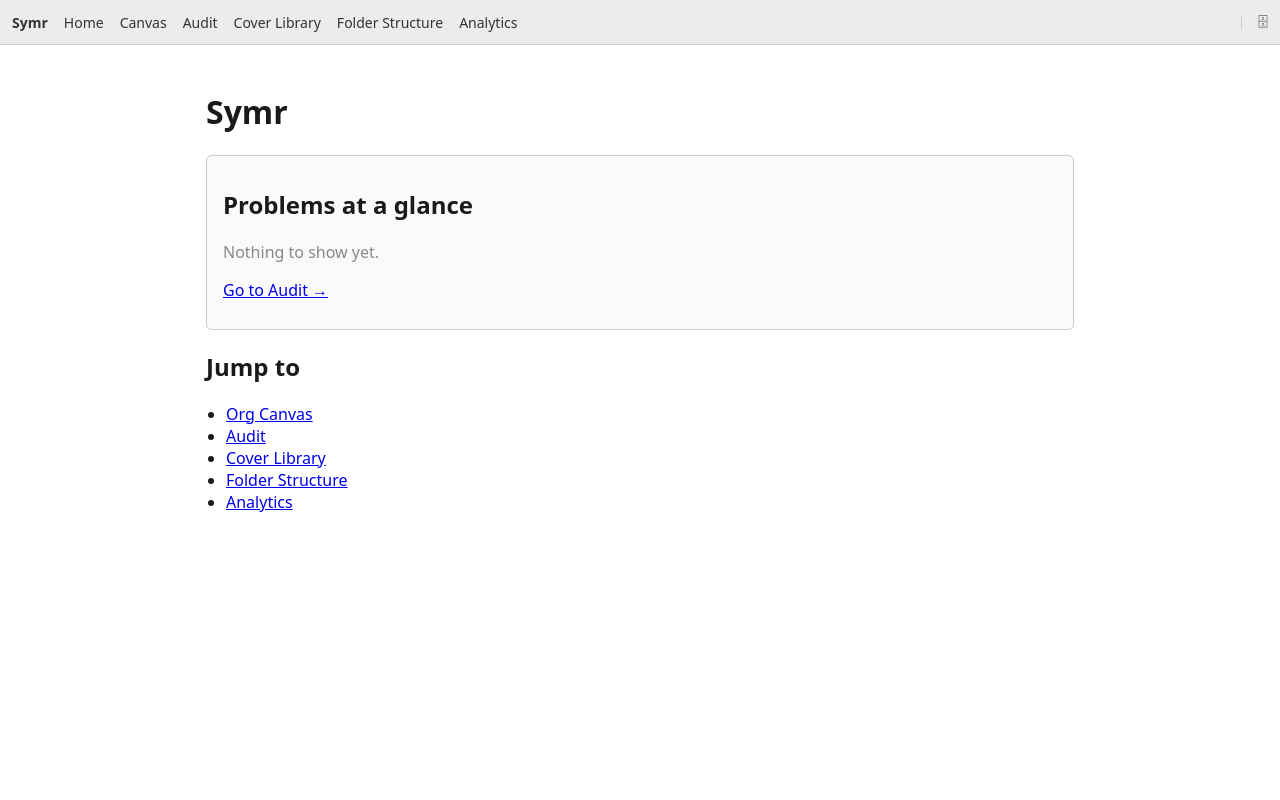
After one commit to FinnE145/Spotify-Manager, a Python web app: template templates/home.html in a window 1280 px wide. The commit adds this page. Run offline with Jinja, Linux system fonts and the light colour scheme; the template is opened without the code that fills it, so the values that code supplies are empty.

Commit message:
Site shell: base template, navbar, home + stub routes, auth guard
Turn Symr into a multi-page site. Add a shared base.html (navbar +
content block), a home landing page, and coming-soon stubs for the
planned feature pages. Move the org canvas from / to /canvas and
refactor it to extend base.html; the immersive full-viewport, no-scroll
layout is now scoped to the canvas via a body-class hook so ordinary
pages scroll normally.

Replace the per-route login check with a single app-wide before_request
guard that gates every endpoint except an allowlist of login, callback,
and static.

```diff
--- a/static/css/style.css
+++ b/static/css/style.css
@@ -4,7 +4,91 @@ html, body {
   height: 100%;
   margin: 0;
   font-family: system-ui, sans-serif;
+  background: #fff;
+  color: #1a1a1a;
+}
+
+/* Immersive pages (the canvas) fill the viewport and never scroll the
+   document; ordinary pages get default flow and scroll normally. */
+body.immersive {
   overflow: hidden;
+  display: flex;
+  flex-direction: column;
+}
+
+/* -- Navbar ------------------------------------------------------- */
+
+#navbar {
+  display: flex;
+  align-items: center;
+  gap: 16px;
+  height: 45px;
+  flex: none;
+  padding: 0 12px;
+  border-bottom: 1px solid #ccc;
+  background: #ececec;
+}
+
+.nav-primary,
+.nav-utility {
+  display: flex;
+  align-items: center;
+  gap: 16px;
+}
+
+.nav-utility {
+  margin-left: auto; /* push the utility slot to the far right */
+  padding-left: 16px;
+  border-left: 1px solid #ccc;
+}
+
+#navbar a {
+  text-decoration: none;
+  color: #333;
+  font-size: 14px;
+}
+
+#navbar a:hover {
+  color: #000;
+}
+
+#navbar a.active {
+  color: #000;
+  font-weight: 700;
+}
+
+.nav-wordmark {
+  font-weight: 700;
+  font-size: 16px;
+}
+
+.nav-icon {
+  font-size: 16px;
+  line-height: 1;
+}
+
+/* -- Ordinary content pages -------------------------------------- */
+
+.page {
+  max-width: 900px;
+  margin: 0 auto;
+  padding: 24px 16px;
+}
+
+.page .panel {
+  border: 1px solid #ccc;
+  border-radius: 6px;
+  padding: 12px 16px;
+  margin: 16px 0;
+  background: #fafafa;
+}
+
+.page .empty {
+  color: #888;
+}
+
+.page .quick-links ul {
+  padding-left: 20px;
 }
 
 #toolbar {
@@ -25,7 +109,8 @@ html, body {
 
 #main {
   display: flex;
-  height: calc(100% - 45px);
+  flex: 1; /* fills the viewport below the navbar + toolbar (immersive column) */
+  min-height: 0;
 }
 
 #tray {
--- /dev/null
+++ b/templates/base.html
@@ -0,0 +1,27 @@
+<!doctype html>
+<html lang="en">
+<head>
+  <meta charset="utf-8">
+  <title>{% block title %}Symr{% endblock %}</title>
+  <link rel="stylesheet" href="{{ url_for('static', filename='css/style.css') }}">
+</head>
+<body class="{% block body_class %}{% endblock %}">
+  <nav id="navbar">
+    <div class="nav-primary">
+      <a href="{{ url_for('index') }}" class="nav-wordmark">Symr</a>
+      <a href="{{ url_for('index') }}" class="{{ 'active' if active == 'home' }}">Home</a>
+      <a href="{{ url_for('canvas') }}" class="{{ 'active' if active == 'canvas' }}">Canvas</a>
+      <a href="{{ url_for('audit') }}" class="{{ 'active' if active == 'audit' }}">Audit</a>
+      <a href="{{ url_for('covers') }}" class="{{ 'active' if active == 'covers' }}">Cover Library</a>
+      <a href="{{ url_for('folders') }}" class="{{ 'active' if active == 'folders' }}">Folder Structure</a>
+      <a href="{{ url_for('analytics') }}" class="{{ 'active' if active == 'analytics' }}">Analytics</a>
+    </div>
+    <div class="nav-utility">
+      <a href="{{ url_for('snapshot') }}" class="nav-icon {{ 'active' if active == 'snapshot' }}"
+         title="Snapshot" aria-label="Snapshot">🗄</a>
+    </div>
+  </nav>
+
+  {% block content %}{% endblock %}
+</body>
+</html>
--- /dev/null
+++ b/templates/home.html
@@ -0,0 +1,26 @@
+{% extends "base.html" %}
+
+{% block title %}Symr{% endblock %}
+
+{% block content %}
+<main class="page">
+  <h1>Symr</h1>
+
+  <section class="panel">
+    <h2>Problems at a glance</h2>
+    <p class="empty">Nothing to show yet.</p>
+    <p><a href="{{ url_for('audit') }}">Go to Audit →</a></p>
+  </section>
+
+  <section class="quick-links">
+    <h2>Jump to</h2>
+    <ul>
+      <li><a href="{{ url_for('canvas') }}">Org Canvas</a></li>
+      <li><a href="{{ url_for('audit') }}">Audit</a></li>
+      <li><a href="{{ url_for('covers') }}">Cover Library</a></li>
+      <li><a href="{{ url_for('folders') }}">Folder Structure</a></li>
+      <li><a href="{{ url_for('analytics') }}">Analytics</a></li>
+    </ul>
+  </section>
+</main>
+{% endblock %}
```
Also changed, not shown: CLAUDE.md (+3 -0 lines), app.py (+42 -3 lines), docs/Planning/feature_ideas.md (+2 -1 lines), templates/canvas.html (+7 -10 lines), templates/coming_soon.html (added, +9 -0 lines).
